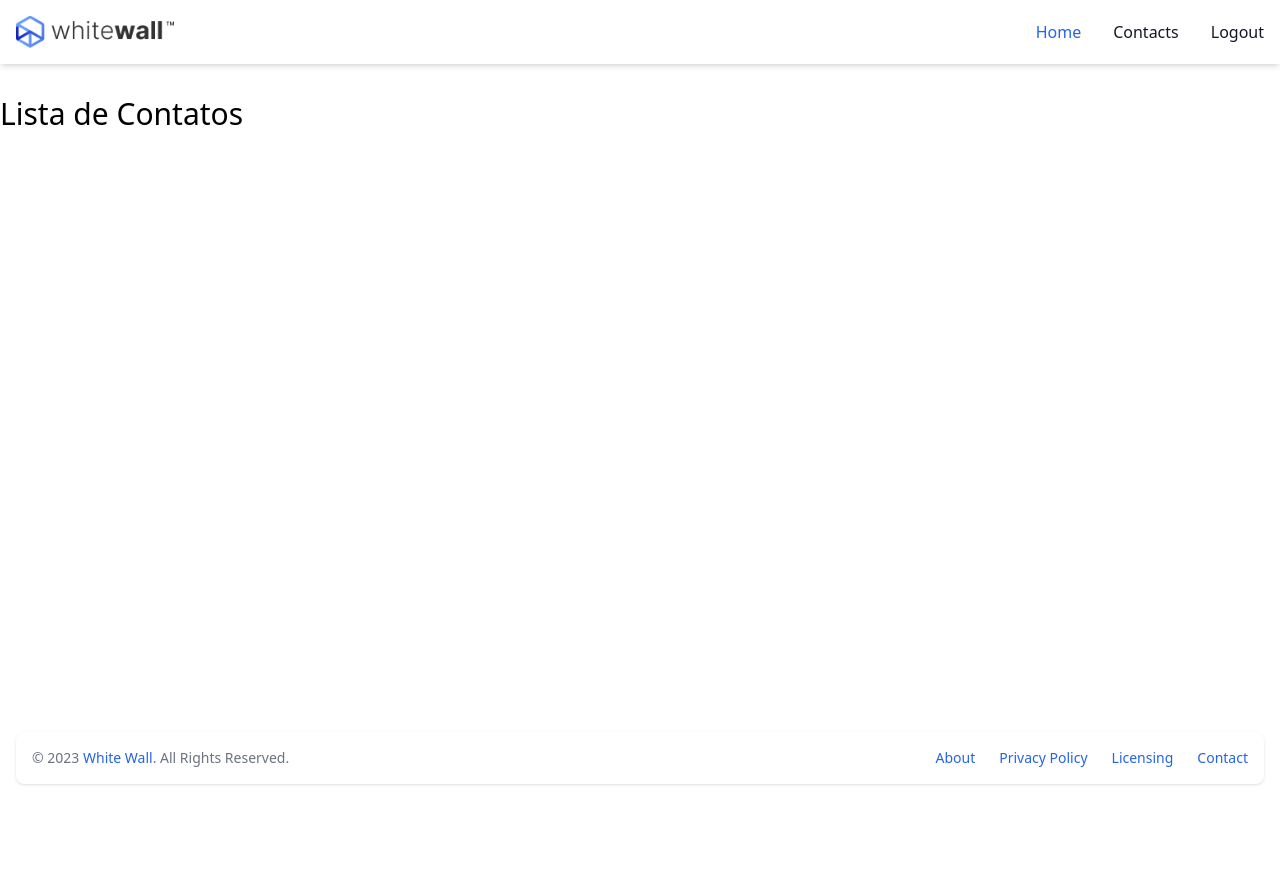
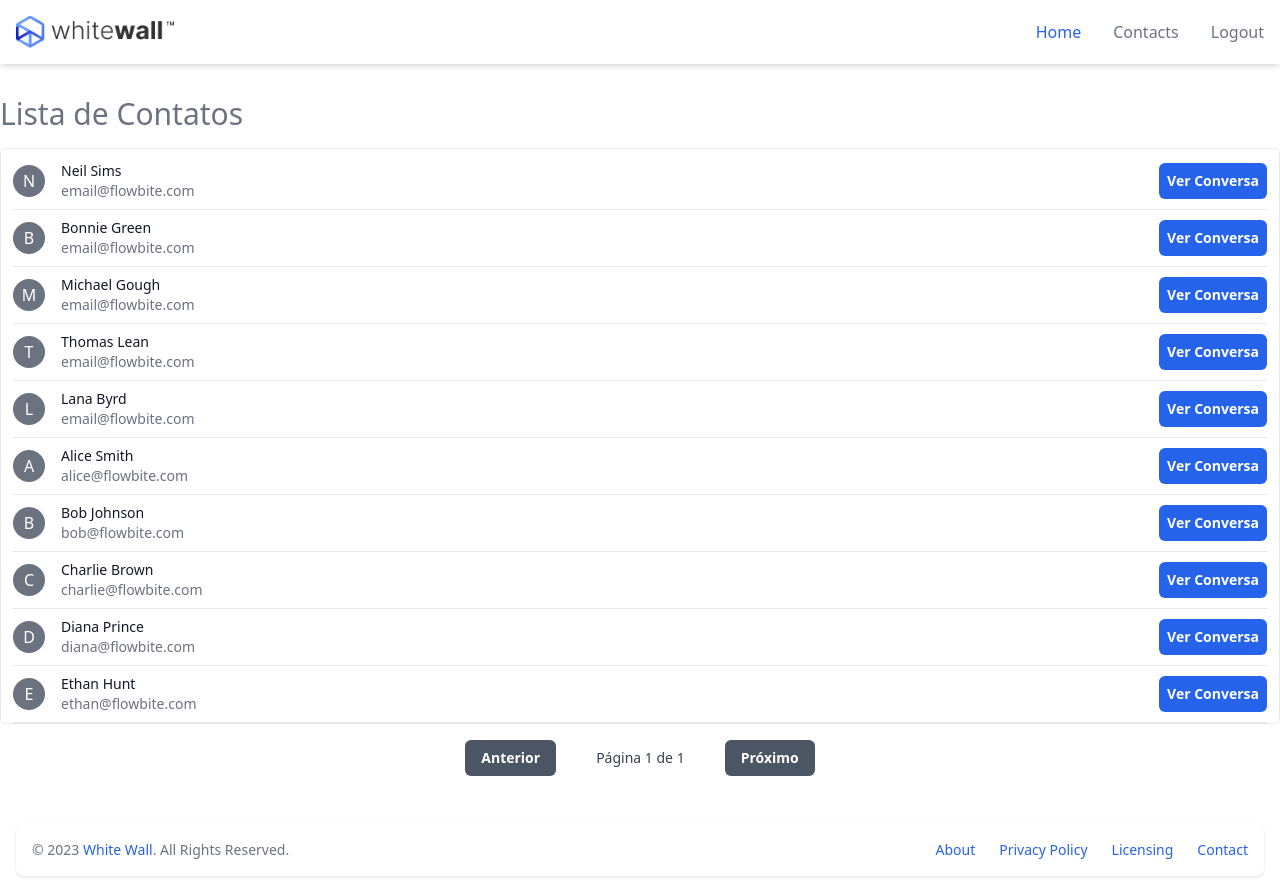
Before and after one commit to guicondee/white-wall-svelte, a SvelteKit app: page /home in a window 1280 px wide. Before the commit the page ends 800 px from the top, so only its background shows below. Built offline with nearby package versions, Linux system fonts and the light colour scheme.

Commit message:
Creating component ListItem with pagination

```diff
--- a/src/lib/Header/Navbar/Navbar.svelte
+++ b/src/lib/Header/Navbar/Navbar.svelte
@@ -57,6 +57,7 @@
                 class="font-medium flex flex-col p-4 md:p-0 mt-4 border border-gray-100 rounded-lg bg-white md:flex-row md:space-x-8 rtl:space-x-reverse md:mt-0 md:border-0"
             >
                 {#each items as { href, label }}
+
                     {#if $page.url.pathname === href}
                         <li>
                             <a
@@ -69,11 +70,12 @@
                         <li>
                             <a
                                 {href}
-                                class="block py-2 px-3 text-gray-900 rounded hover:bg-gray-100 md:hover:bg-transparent md:border-0 md:hover:text-blue-600 md:p-0"
+                                class="block py-2 px-3 text-gray-500 rounded hover:bg-gray-100 md:hover:bg-transparent md:border-0 md:hover:text-blue-600 md:p-0"
                                 >{label}</a
                             >
                         </li>
                     {/if}
+
                 {/each}
             </ul>
         </div>
--- /dev/null
+++ b/src/lib/ListItem/ListItem.svelte
@@ -0,0 +1,34 @@
+<!-- ContactItem.svelte -->
+<script>
+    import { goto } from '$app/navigation';
+
+    export let name = "";
+    export let email = "";
+    export let contactId = "";
+
+    const navigateToConversation = () => {
+      goto(`/contacts/${contactId}`);
+    };
+
+  </script>
+
+  <li class="py-2 border-b border-gray-200">
+    <div class="flex items-center space-x-4 rtl:space-x-reverse">
+      <div class="flex-shrink-0">
+
+        <div class="w-8 h-8 rounded-full bg-gray-500 flex items-center justify-center text-white">
+          <span>{name.charAt(0)}</span>
+        </div>
+      </div>
+      <div class="flex-1 min-w-0">
+        <p class="text-sm font-medium text-gray-900 truncate dark:text-cyan-600">{name}</p>
+        <p class="text-sm text-gray-500 truncate dark:text-gray-400">{email}</p>
+      </div>
+      <button
+        on:click={navigateToConversation}
+        class="inline-flex items-center px-2 py-2 text-sm font-semibold text-white bg-blue-600 rounded-md hover:bg-blue-700 dark:bg-blue-500 dark:hover:bg-blue-600"
+      >
+        Ver Conversa
+      </button>
+    </div>
+  </li>
--- a/src/routes/+page.svelte
+++ b/src/routes/+page.svelte
@@ -1,6 +1,5 @@
 <script>
     import "../app.css";
-    import { goto } from "$app/navigation";
     import Button from "$lib/Button/Button.svelte";
 </script>
 
--- a/src/routes/home/+page.svelte
+++ b/src/routes/home/+page.svelte
@@ -1,17 +1,57 @@
 <script lang="ts">
     import { goto } from "$app/navigation";
-
+    import ListItem from '$lib/ListItem/ListItem.svelte'
     // import { authToken } from "../stores";
     import { onMount } from "svelte";
 
     interface Contact {
-        id: string;
+        identity: string;
         name: string;
+        gender: string;
+        group: string;
+        email: string
     }
 
     let contacts: Contact[] = [];
     let currentPage = 1;
     let itemsPerPage = 10;
+
+    let contacts2 = [
+    { name: 'Neil Sims', email: 'email@flowbite.com', contactId: '12345' },
+    { name: 'Bonnie Green', email: 'email@flowbite.com', contactId: '67890' },
+    { name: 'Michael Gough', email: 'email@flowbite.com', contactId: '54321' },
+    { name: 'Thomas Lean', email: 'email@flowbite.com', contactId: '09876' },
+    { name: 'Lana Byrd', email: 'email@flowbite.com', contactId: '13579' },
+    { name: 'Alice Smith', email: 'alice@flowbite.com', contactId: '24680' },
+    { name: 'Bob Johnson', email: 'bob@flowbite.com', contactId: '13568' },
+    { name: 'Charlie Brown', email: 'charlie@flowbite.com', contactId: '86420' },
+    { name: 'Diana Prince', email: 'diana@flowbite.com', contactId: '97531' },
+    { name: 'Ethan Hunt', email: 'ethan@flowbite.com', contactId: '25874' },
+    // { name: 'Fiona Apple', email: 'fiona@flowbite.com', contactId: '96358' },
+    // { name: 'George Clooney', email: 'george@flowbite.com', contactId: '74120' },
+  ];
+
+  // Calcular total de páginas
+  const totalPages = Math.ceil(contacts2.length / itemsPerPage);
+
+  // Função para obter contatos da página atual
+  const paginatedContacts = () => {
+    const start = (currentPage - 1) * itemsPerPage;
+    return contacts.slice(start, start + itemsPerPage);
+  };
+
+  // Funções para navegação
+  const nextPage = () => {
+    if (currentPage < totalPages) {
+      currentPage += 1;
+    }
+  };
+
+  const prevPage = () => {
+    if (currentPage > 1) {
+      currentPage -= 1;
+    }
+  };
 
     onMount(async () => {
         // const token = $authToken;
@@ -38,26 +78,36 @@
         }
     };
 
-    const handleContactClick = (contactId: string) => {
-        goto(`/contato/${contactId}`);
-    };
 </script>
 
-<div class="container mx-auto py-8">
-    <h1 class="text-3xl mb-4">Lista de Contatos</h1>
-    <ul>
-        {#each contacts as contact}
-            <li class="p-4 border-b">
-                <button
-                    type="button"
-                    class="w-full text-left"
-                    on:click={() => handleContactClick(contact.id)}
-                    on:keydown={(e) =>
-                        e.key === "Enter" && handleContactClick(contact.id)}
-                >
-                    {contact.name || "Contato Anônimo"}
-                </button>
-            </li>
+<div class="container mx-auto flex justify-center flex-col  py-8">
+    <h1 class="text-3xl mb-4 text-gray-500">Lista de Contatos</h1>
+    <ul class="max-h-[700px] w-full border rounded-md pl-3 pr-3 pt-1  ">
+        {#each contacts2 as contact}
+        <ListItem
+        name={contact.name}
+        email={contact.email}
+        contactId={contact.contactId}
+        />
         {/each}
     </ul>
+    <div class="flex justify-center items-center gap-10 mt-4">
+        <button
+          on:click={prevPage}
+          class="px-4 py-2 text-sm font-semibold text-white bg-gray-600 rounded-md hover:bg-blue-700  dark:hover:bg-blue-600"
+          disabled={currentPage === 1}
+        >
+          Anterior
+        </button>
+        <span class="text-sm font-medium text-gray-700 dark:text-gray-400">
+          Página {currentPage} de {totalPages}
+        </span>
+        <button
+          on:click={nextPage}
+          class="px-4 py-2 text-sm font-semibold text-white bg-gray-600 rounded-md hover:bg-blue-700  "
+          disabled={currentPage === totalPages}
+        >
+          Próximo
+        </button>
+      </div>
 </div>
```
